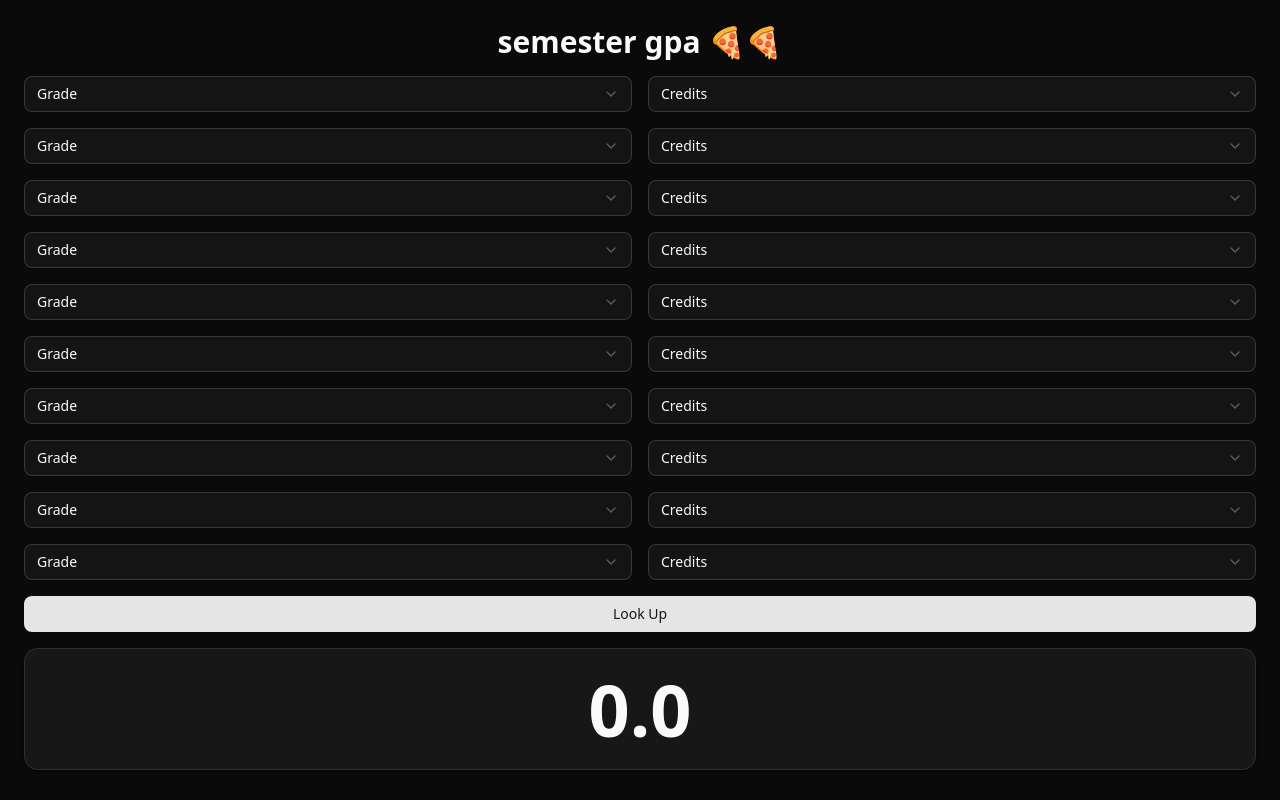
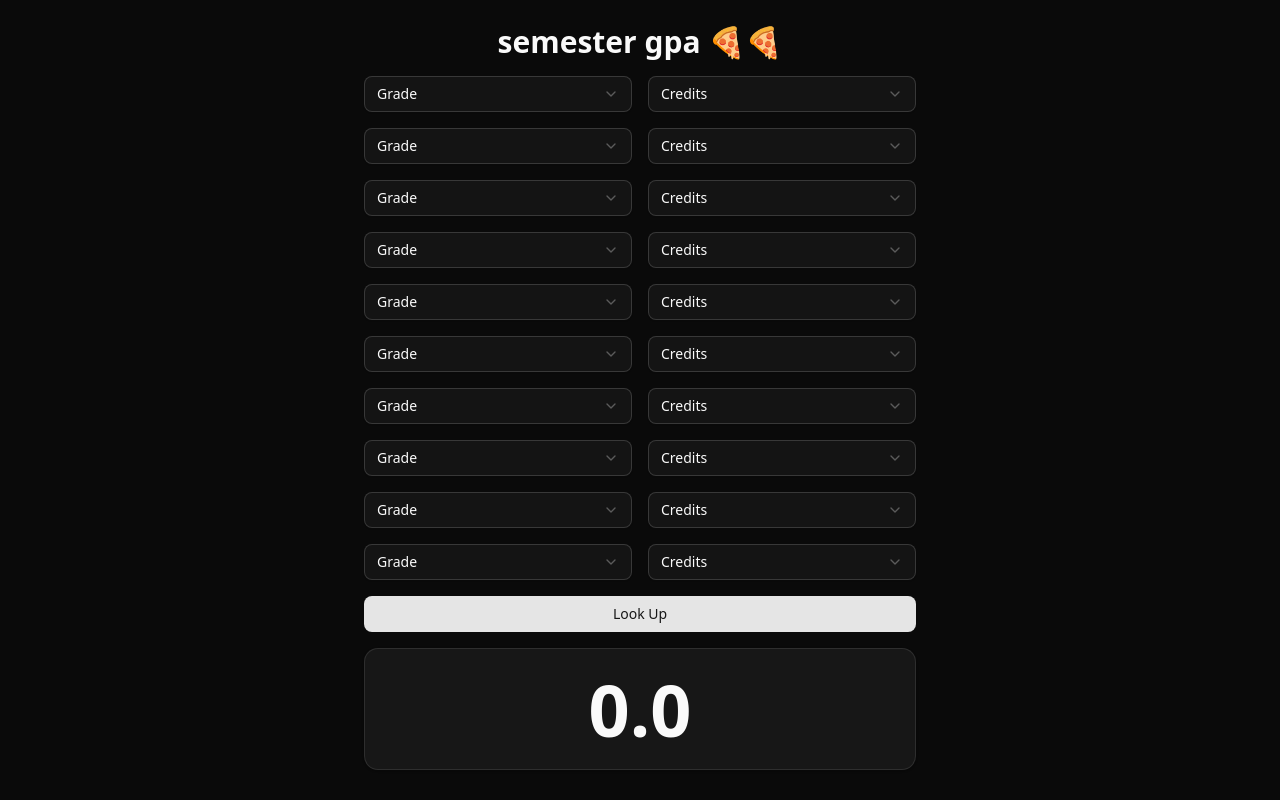
Before and after one commit to Shuvam586/gpa-calc, a React (Vite) app: page /sgpa in a window 1280 px wide. Built offline with nearby package versions, Linux system fonts and the light colour scheme.

Commit message:
fixed width

```diff
--- a/src/pages/cg.tsx
+++ b/src/pages/cg.tsx
@@ -38,7 +38,7 @@ function Cg() {
     }
 
     return (
-        <form onSubmit={handleSubmit} className="w-screen h-[90vh] p-6 flex flex-col gap-4">
+        <form onSubmit={handleSubmit} className="w-screen h-[90vh] max-w-[600px] mx-auto p-6 flex flex-col gap-4">
             <div className="h-full grid place-items-center">
                 <p className="text-3xl font-bold">cgpa 🍿🍿</p>
             </div>
--- a/src/pages/home.tsx
+++ b/src/pages/home.tsx
@@ -3,7 +3,7 @@ import { Link } from "react-router-dom";
 
 function Home () {
     return (
-        <div className="w-screen h-[90vh] p-6">
+        <div className="w-screen h-[90vh] p-6 max-w-[600px] mx-auto">
             <div className="h-1/5 grid place-items-center">
                 <p className="text-3xl font-bold">cgpa calc?! 📈📈</p>
             </div>
--- a/src/pages/sem.tsx
+++ b/src/pages/sem.tsx
@@ -63,7 +63,7 @@ function Sem() {
     }
 
     return (
-        <form onSubmit={handleSubmit} className="w-screen h-[90vh] p-6 flex flex-col gap-4">
+        <form onSubmit={handleSubmit} className="w-screen h-[90vh] max-w-[600px] mx-auto p-6 flex flex-col gap-4">
             <div className="h-full grid place-items-center">
                 <p className="text-3xl font-bold">semester gpa 🍕🍕</p>
             </div>
```
